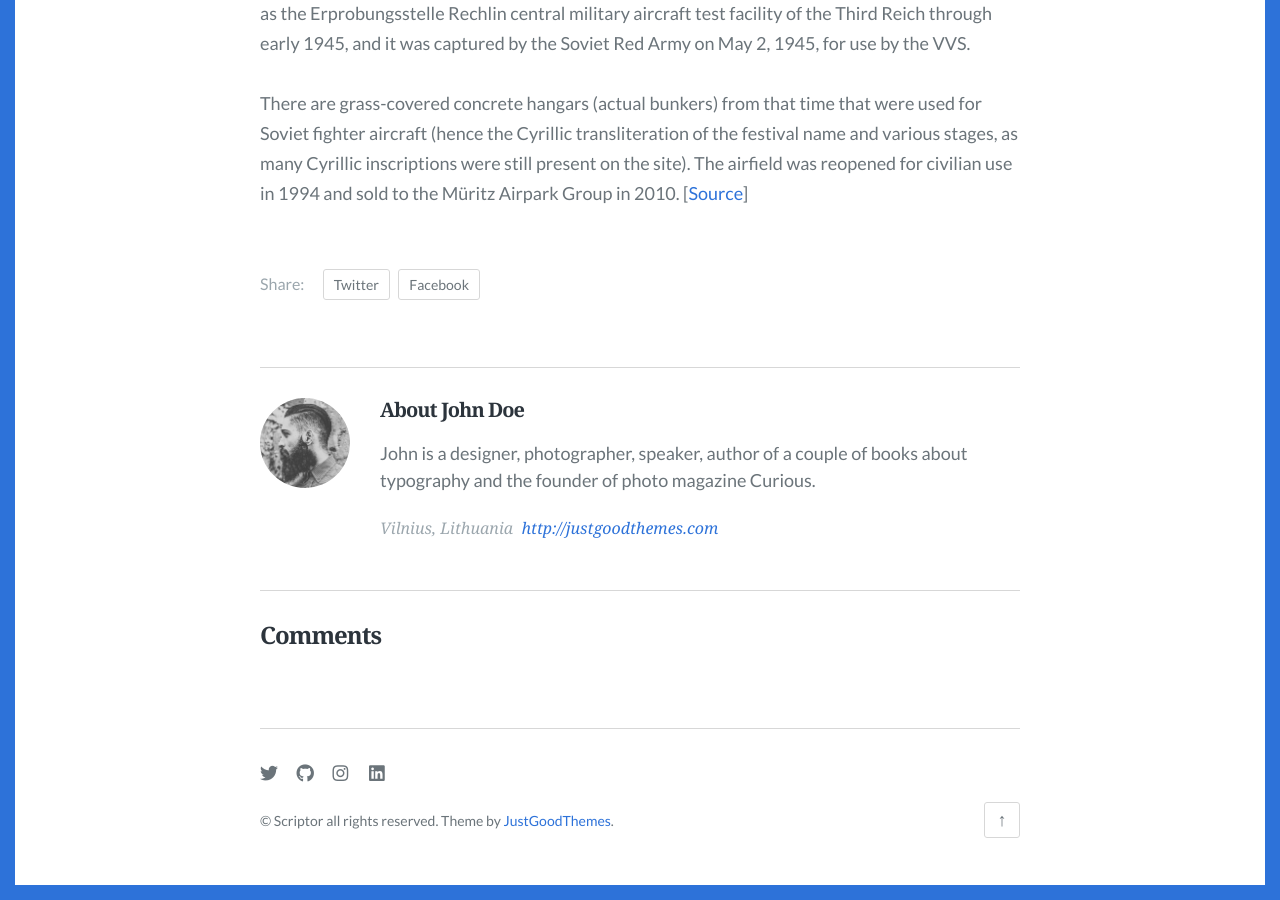
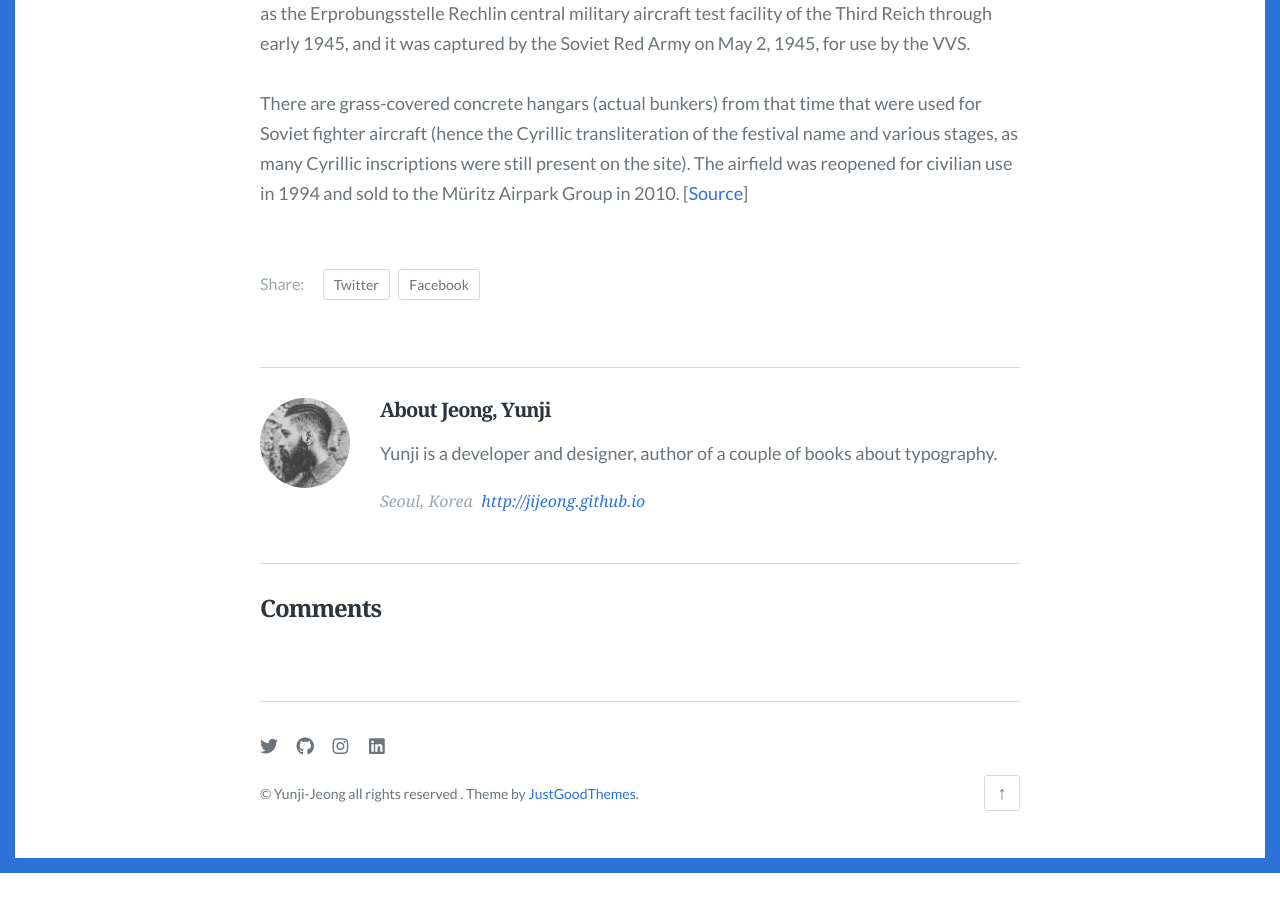
Before and after one commit to jijeong/jijeong_blog, a Jekyll site: the page built from _posts/2020-02-04-다시-도전하는-깃허브-블로그.md, in a window 1280 px wide and 900 px high, scrolled down 2157 px. Built offline with Jekyll 4.4.1, drawn with Linux system fonts in a browser that asks for light colours; some web fonts are replaced; comment, search, counter and statistics services are not loaded; after the commit the page ends 3030 px from its top, so only the background shows below that; some of the changed text lies outside the part shown.

Commit message:
config . author. social .  posts

```diff
--- a/_config.yml
+++ b/_config.yml
@@ -12,7 +12,7 @@ lang: en-KR
 title: "D-log"
 
 # A description of your site for meta tag, search engine results.
-description: "Scriptor is a minimal, clean, modern & responsive Jekyll theme for writers"
+description: "디자인하는 개발자가 되고싶은, 디자인 전공자 지정의 <br>Design ・ Development - Log"
 
 # The subpath of your site, e.g. /blog, for generating urls.
 baseurl: ""
@@ -33,8 +33,8 @@ navigation:
     url: /style-guide/
   - text: Tags
     url: /tags/
-  - text: Download
-    url: https://github.com/JustGoodThemes/Scriptor-Jekyll-Theme
+  - text: Github
+    url: https://github.com/jijeong
 
 # The shortname for your Disqus site to enable comments.
 disqus: justgoodthemes
@@ -44,7 +44,7 @@ accent_color: '#2d72d9'
 
 # Site footer
 footer:
-  content: "&copy; Scriptor all rights reserved. Theme by [JustGoodThemes](https://www.justgoodthemes.com)."
+  content: "&copy; Yunji-Jeong all rights reserved . Theme by [JustGoodThemes](https://www.justgoodthemes.com)."
   has_social: true
 
 # Plugins
--- a/_data/author.json
+++ b/_data/author.json
@@ -1,7 +1,7 @@
 {
-  "name": "John Doe",
-  "bio": "John is a designer, photographer, speaker, author of a couple of books about typography and the founder of photo magazine Curious.",
-  "url": "http://justgoodthemes.com",
-  "location": "Vilnius, Lithuania",
+  "name": "Jeong, Yunji",
+  "bio": "Yunji is a developer and designer, author of a couple of books about typography.",
+  "url": "http://jijeong.github.io",
+  "location": "Seoul, Korea",
   "image": "images/author.png"
 }
--- a/_data/social.json
+++ b/_data/social.json
@@ -3,17 +3,17 @@
     {
       "title": "Twitter",
       "icon": "fa-twitter",
-      "url": "https://twitter.com/"
+      "url": "https://twitter.com/orbit_or_beat"
     },
     {
       "title": "GitHub",
       "icon": "fa-github",
-      "url": "https://github.com/"
+      "url": "https://github.com/jijeong"
     },
     {
       "title": "Instagram",
       "icon": "fa-instagram",
-      "url": "https://www.instagram.com/"
+      "url": "https://www.instagram.com/orbit_or_beat"
     },
     {
       "title": "LinkedIn",
```
Also changed, not shown: _drafts/2020-02-title.md (added, +26 -0 lines), _posts/2020-02-07-42SEOUL-창의캠프-후기.md (added, +43 -0 lines), Gemfile.lock (added).
